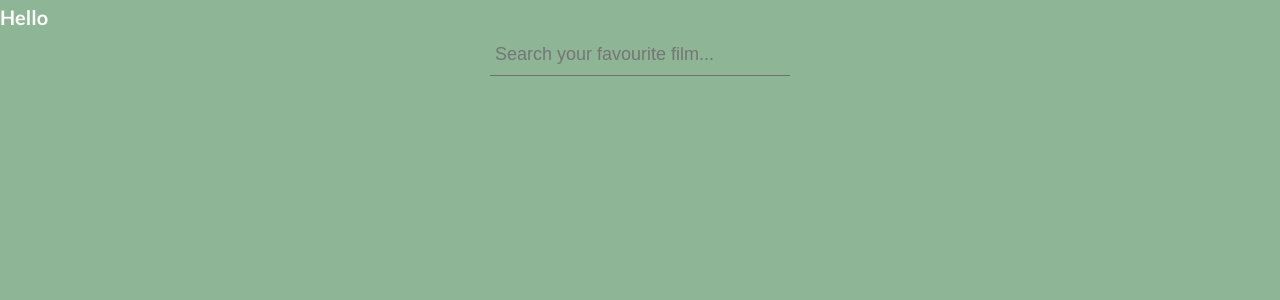
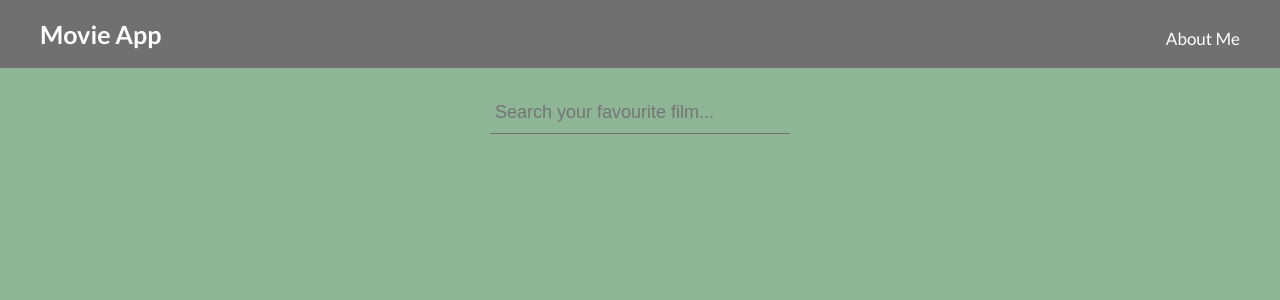
Before and after one commit to rwndy/react-movies, a React (Create React App) app: page / in a window 1280 px wide. Shown: the top 300 px of the page. Built offline with nearby package versions, Linux system fonts and the light colour scheme.

Commit message:
complete styling nav

```diff
--- a/src/components/navigation/navbar.jsx
+++ b/src/components/navigation/navbar.jsx
@@ -3,14 +3,16 @@ import React from 'react'
 const Navbar = () => {
   return (
     <header className="header">
-      <div className="nav-brand">
-        <h1>
-          <a href="/" className="nav-brand--item"> Movie App</a>
-        </h1>
+      <div className="navigation">
+          <a href="/" className="navigation--brand"><h4>Movie App</h4></a>
       </div>
 
-      <nav className="nav">
-
+      <nav className="navigation--nav">
+        <ul className="navigation--list">
+          <li className="navigation--item">
+            <a href="/about" className="navigation--link">About Me</a>
+          </li>
+        </ul>
       </nav>
     </header>
   )
--- a/src/pages/index.jsx
+++ b/src/pages/index.jsx
@@ -1,5 +1,5 @@
 import { useState } from 'react'
-import { SearchMovies } from '../components'
+import { SearchMovies, Navbar } from '../components'
 import { useDispatch, useSelector } from 'react-redux'
 import { toNextPage, toPrevPage, moviesData } from '../redux/store/actions'
 
@@ -20,7 +20,7 @@ const HomePage = ()=> {
 
   return(
     <main>
-      <h1>Hello</h1>
+      <Navbar />
       <SearchMovies search={data} onSearch={handleSearch}/>
     </main>
   )
--- /dev/null
+++ b/src/styles/components/_navigation.scss
@@ -0,0 +1,42 @@
+@import "../abstract/variabels";
+
+.header {
+  background-color: #707070;
+  height: 6.8rem;
+  justify-content: space-between;
+  align-items: center;
+  flex-wrap: wrap;
+  display: flex;
+}
+
+.navigation {
+  margin-left: 4rem;
+
+  &--brand {
+    font-size: 2.5rem;
+    text-decoration: none;
+    color: $color-white;
+    font-weight: 400;
+  }
+
+  &--nav {
+    margin-right: 4rem;
+    margin-top: 1rem;
+  }
+
+  &--list {
+    display: flex;
+  }
+
+  &--item {
+    list-style: none;
+
+  }
+
+  &--link {
+    text-decoration: none;
+    color: $color-white;
+    font-size: 1.7rem;
+  }
+
+}
--- a/src/styles/components/_search.scss
+++ b/src/styles/components/_search.scss
@@ -3,6 +3,7 @@
 .section-search {
   display: flex;
   justify-content: center;
+  margin-top: 2.4rem;
   &--form {
     position: relative;
     margin-bottom: 4.5rem;
--- a/src/styles/main.scss
+++ b/src/styles/main.scss
@@ -5,5 +5,6 @@
 @import "abstract/variabels";
 
 @import "components/search";
+@import "components/navigation";
 
 @import "layout/section";
```
Also changed, not shown: 1 other file (tests, documents, lock files or other folders).
